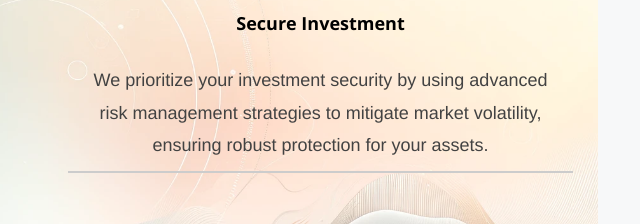
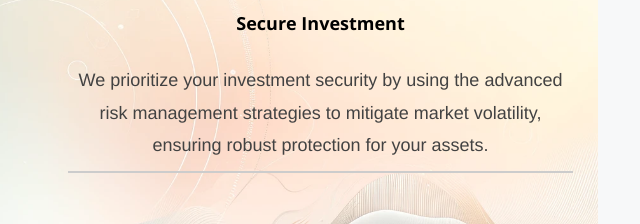
Before and after one commit to maanlovey/Finalexam3504, a plain HTML site: page index.html in a window 1280 px wide. Shown: the part 2461-2685 px from the top of the page, 612-1252 px from the left. Drawn offline with nearby package versions, Linux system fonts and the light colour scheme; some packages are replaced by stand-ins of ours.

Commit message:
Update index.html

```diff
--- a/index.html
+++ b/index.html
@@ -318,7 +318,7 @@
                     Secure Investment
                   </h6>
                   <p class="elegant-paragraph">
-                  We prioritize your investment security by using advanced risk management strategies to mitigate market volatility, ensuring robust protection for your assets.
+                  We prioritize your investment security by using the advanced risk management strategies to mitigate market volatility, ensuring robust protection for your assets.
                   </p>
                 </div>
               </div>
```
